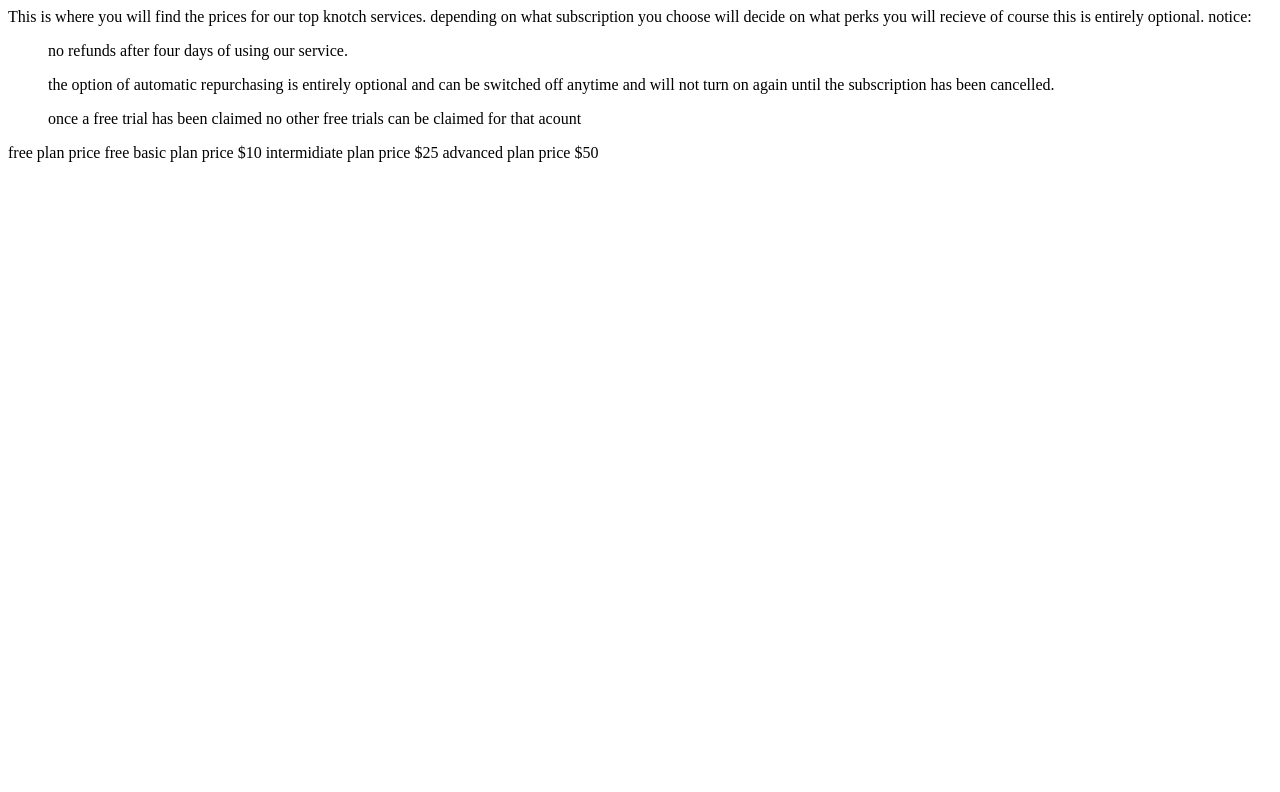
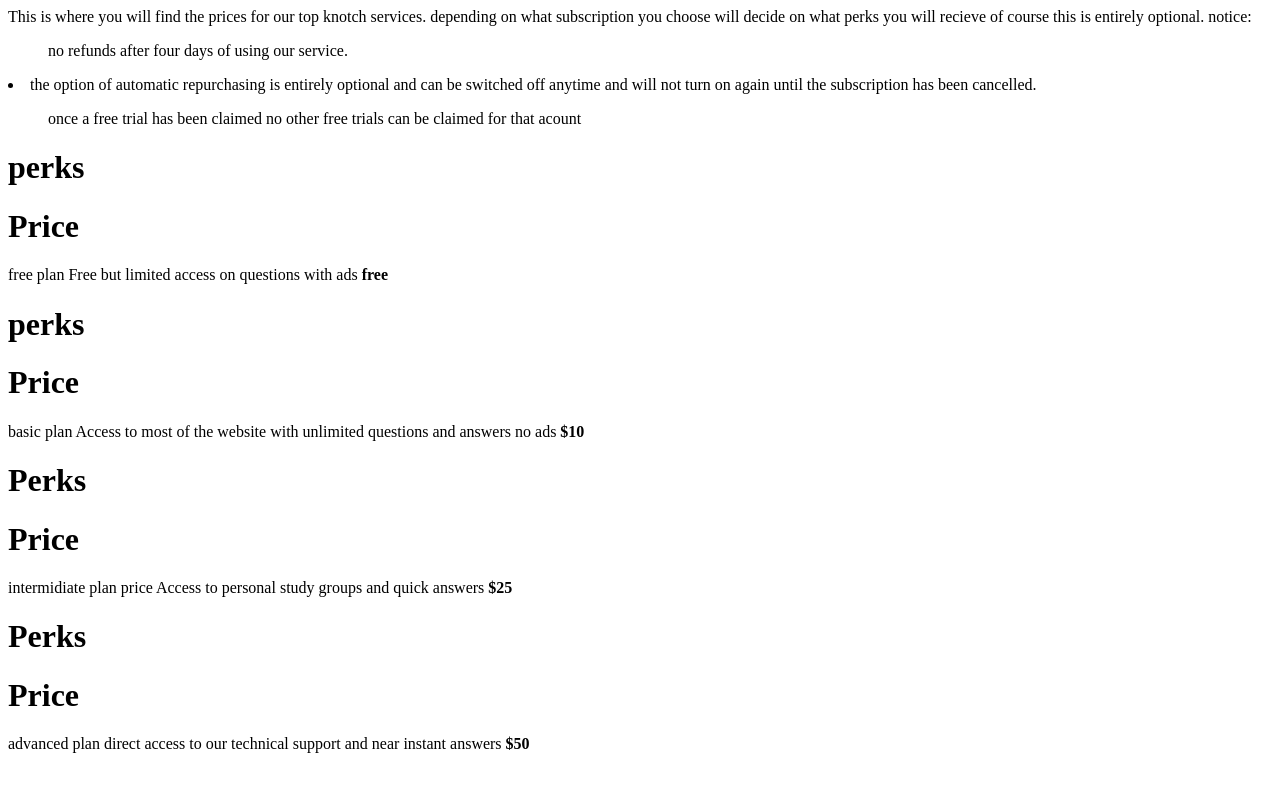
Before and after one commit to ChristopherTavarez/PricePage, a plain HTML site: page Index.html in a window 1280 px wide. Drawn offline with Linux system fonts and the light colour scheme.

Commit message:
Update Index.html

```diff
--- a/Index.html
+++ b/Index.html
@@ -9,16 +9,17 @@
         notice:
 
         <ol> no refunds after four days of using our service. </ol>
-        <ol> the option of automatic repurchasing is entirely optional and can be switched off anytime and will not turn on again until the subscription has been cancelled. </ol>
-        <ol> once a free trial has been claimed no other free trials can be claimed for that acount </ol>
+        <li> the option of automatic repurchasing is entirely optional and can be switched off anytime and will not turn on again until the subscription has been cancelled. </li>
+        <ul> once a free trial has been claimed no other free trials can be claimed for that acount </ul>
 
-        free plan price free
-
-        basic plan price $10
-
-        intermidiate plan price $25
-
-        advanced plan price $50
+                                   <h1> perks </h1>                                                       <h1>Price</h1>
+        free plan     Free but limited access on questions with ads                                   <strong> free </strong>
+                                   <h1> perks </h1>                                                        <h1> Price </h1>
+        basic plan    Access to most of the website with unlimited questions and answers no ads            <strong>$10 </strong>
+                                       <h1> Perks </h1>                                                     <h1> Price </h1>
+        intermidiate plan price      Access to personal study groups and quick answers                  <strong>  $25 </strong>
+                                       <h1> Perks </h1>                                                    <h1> Price </h1>
+        advanced plan    direct access to our technical support and near instant answers                  <strong> $50 </strong>
 
     </body>
 </html>
```
